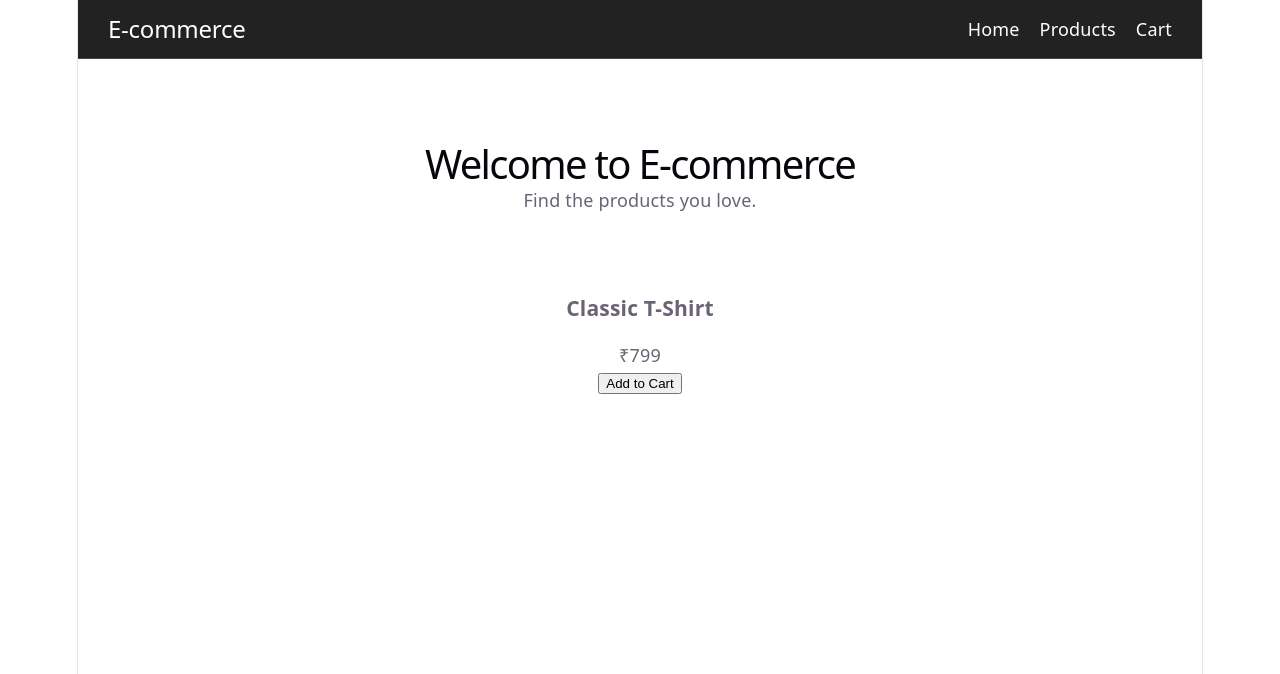
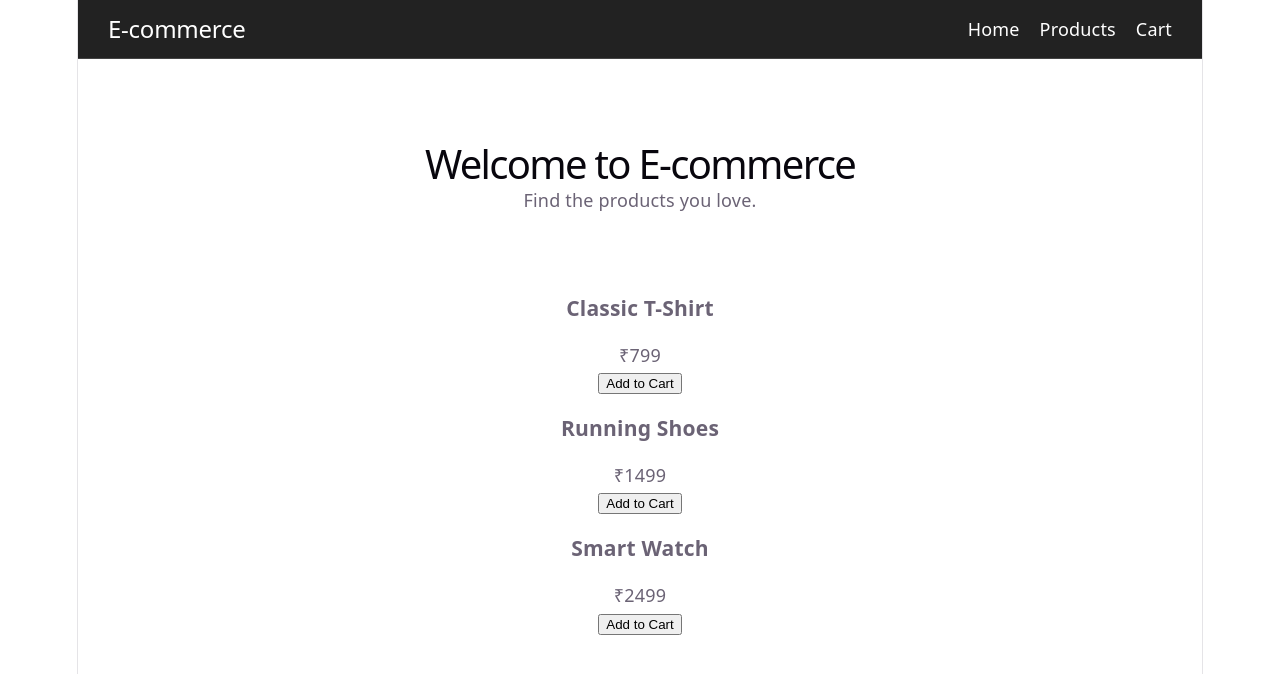
Before and after one commit to abhi12012/e-commerce-react, a React (Vite) app: page / in a window 1280 px wide. Shown: the top 674 px of the page. Built offline with nearby package versions, Linux system fonts and the light colour scheme.

Commit message:
Add more products

```diff
--- a/src/App.jsx
+++ b/src/App.jsx
@@ -15,7 +15,9 @@ function App() {
 
   <Hero />
 
-<ProductCard product={products[0]} />
+{products.map((product) => {
+  return <ProductCard product={product} />
+})}
 
 </main>
     </>
--- a/src/data/products.js
+++ b/src/data/products.js
@@ -4,6 +4,18 @@ const products = [
     name: "Classic T-Shirt",
     price: 799,
     category: "Clothing"
+  },
+  {
+    id: 2,
+    name: "Running Shoes",
+    price: 1499,
+    category: "Footwear"
+  },
+  {
+    id: 3,
+    name: "Smart Watch",
+    price: 2499,
+    category: "Electronics"
   }
 ]
 
```
